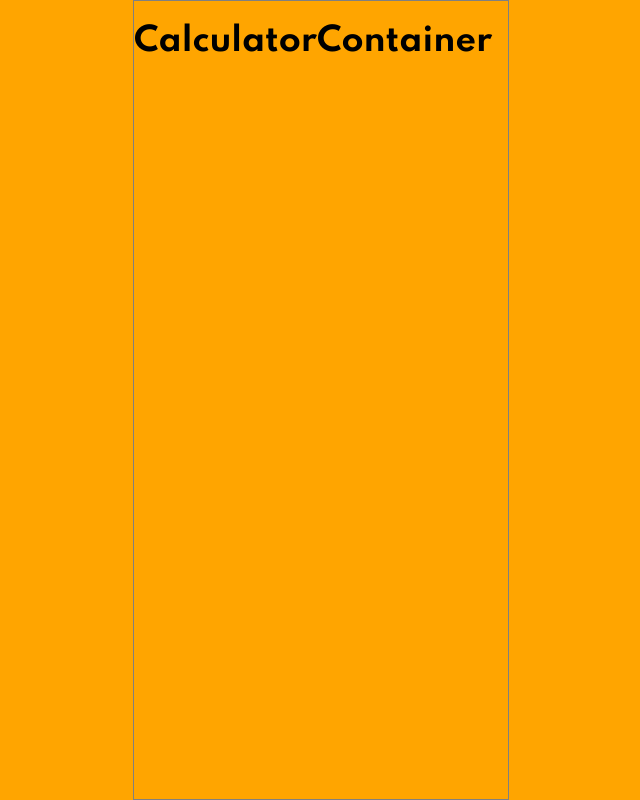
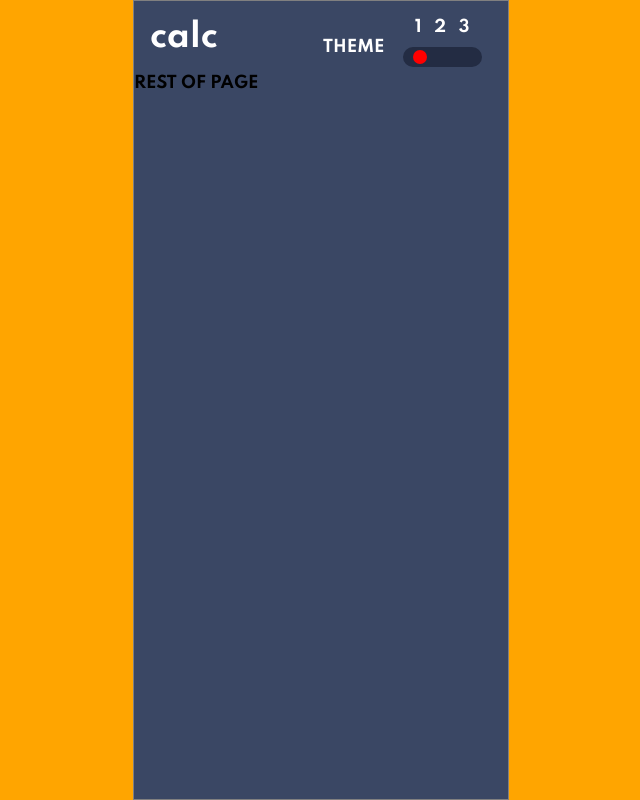
Before and after one commit to SJ47/calculator-3-theme-switcher-sc, a React (Vite) app: page / in a window 1280 px wide. Shown: the whole page, without its empty margins (319-959 px from the left). Built offline with nearby package versions, Linux system fonts and the light colour scheme.

Commit message:
switch basics in place

```diff
--- a/src/GlobalStyles.js
+++ b/src/GlobalStyles.js
@@ -27,11 +27,11 @@ const GlobalStyles = createGlobalStyle`
         --color-dt-key-shadow-1: hsl(224, 28%, 35%);
         --color-dt-key-bg-2: hsl(6, 63%, 50%);
         --color-dt-key-shadow-2: hsl(6, 70%, 34%);
-        --color-dt-key-bg-2: hsl(30, 25%, 89%);
-        --color-dt-key-shadow-2: hsl(28, 16%, 65%);
+        --color-dt-key-bg-3: hsl(30, 25%, 89%);
+        --color-dt-key-shadow-3: hsl(28, 16%, 65%);
 
         --color-dt-text-1: hsl(221, 14%, 31%);
-        --color-dt-text-2: hsl(0, 0, 100%);
+        --color-dt-text-2: hsl(0, 0%, 100%);
 
         // Theme 2 - light
         --color-lt-main-bg: hsl(0, 0%, 90%);
@@ -42,11 +42,11 @@ const GlobalStyles = createGlobalStyle`
         --color-lt-key-shadow-1: hsl(185, 58%, 25%);
         --color-lt-key-bg-2: hsl(25, 98%, 40%);
         --color-lt-key-shadow-2: hsl(25, 99%, 27%);
-        --color-lt-key-bg-2: hsl(45, 7%, 89%);
-        --color-lt-key-shadow-2: hsl(35, 11%, 61%);
+        --color-lt-key-bg-3: hsl(45, 7%, 89%);
+        --color-lt-key-shadow-3: hsl(35, 11%, 61%);
 
         --color-lt-text-1: hsl(60, 10%, 19%);
-        --color-lt-text-2: hsl(0, 0, 100%);
+        --color-lt-text-2: hsl(0, 0%, 100%);
 
         // Theme 3 - purple
         --color-purple-main-bg: hsl(268, 75%, 9%);
@@ -57,15 +57,15 @@ const GlobalStyles = createGlobalStyle`
         --color-purple-key-shadow-1: hsl(285, 91%, 52%);
         --color-purple-key-bg-2: hsl(176, 100%, 44%);
         --color-purple-key-shadow-2: hsl(177, 92%, 70%);
-        --color-purple-key-bg-2: hsl(268, 47%, 21%);
-        --color-purple-key-shadow-2: hsl(290, 70%, 36%);
+        --color-purple-key-bg-3: hsl(268, 47%, 21%);
+        --color-purple-key-shadow-3: hsl(290, 70%, 36%);
 
         --color-purple-text-1: hsl(52, 100%, 62%);
-        --color-purple-text-2: hsl(198, 20%, 13%);
-        --color-purple-text-3: hsl(0, 0, 100%);
+        --color-purple-text-3: hsl(198, 20%, 13%);
+        --color-purple-text-2: hsl(0, 0%, 100%);
 
         /* Shapes  */
-        --radius-corner: 25px;
+        --radius-25: 25px;
         --radius-corner-small: 3.6px;
     }
 
--- /dev/null
+++ b/src/components/header/Header.jsx
@@ -0,0 +1,16 @@
+import React from "react";
+import Switch from "../switch/Switch";
+import { StyledHeader, StyledLogo, StyledSwitchContainer } from "./Header.styled";
+
+const Header = ({ handleThemeSwitch }) => {
+    return (
+        <StyledHeader>
+            <StyledLogo>calc</StyledLogo>
+            <StyledSwitchContainer>
+                <Switch handleThemeSwitch={handleThemeSwitch} />
+            </StyledSwitchContainer>
+        </StyledHeader>
+    );
+};
+
+export default Header;
--- /dev/null
+++ b/src/components/header/Header.styled.js
@@ -0,0 +1,22 @@
+import styled from "styled-components";
+
+export const StyledHeader = styled.header`
+    display: flex;
+    justify-content: space-between;
+    align-items: center;
+    color: ${(props => props.theme.colors.text2)};
+    margin: 0 1em;
+`;
+
+export const StyledLogo = styled.div`
+    font-size: var(--fs-numbers);
+`;
+
+export const StyledSwitchContainer = styled.div`
+    display: flex;
+    justify-content: flex-end;
+/*
+    div {
+        cursor: pointer;
+    } */
+`;
--- /dev/null
+++ b/src/components/switch/Switch.jsx
@@ -0,0 +1,29 @@
+import React from "react";
+import { StyledSwitch } from "./Switch.styled";
+
+const Switch = ({ handleThemeSwitch }) => {
+    return (
+        <StyledSwitch>
+            <div className="theme-text">THEME</div>
+
+            <div className="numbers">
+                <div>1</div>
+                <div>2</div>
+                <div>3</div>
+            </div>
+
+            <label className="switch">
+                <input onClick={handleThemeSwitch} type="checkbox" />
+                <span className="slider round"></span>
+            </label>
+
+            {/* <div className="ball-container" onClick={handleThemeSwitch}>
+                <div className="ball">🔴</div>
+                <div className="ball">🔴</div>
+                <div className="ball">🔴</div>
+            </div> */}
+        </StyledSwitch>
+    );
+};
+
+export default Switch;
--- /dev/null
+++ b/src/components/switch/Switch.styled.js
@@ -0,0 +1,169 @@
+import styled from "styled-components";
+
+export const StyledSwitch = styled.div`
+    display: grid;
+    grid-template-columns: 3fr 1fr;
+    grid-template-rows: 1fr 1fr;
+    grid-template-areas:
+        "theme numbers"
+        "theme ball";
+
+    .theme-text {
+        grid-area: theme;
+        /* background: orange; */
+        align-self: end;
+        justify-self: end;
+        margin-right: .5em;
+
+    }
+
+    .numbers {
+        /* background: orange; */
+        grid-area: numbers;
+        display: flex;
+        padding: 0 1em;
+        justify-content: space-around;
+        align-items: center;
+
+        div:nth-child(1),div:nth-child(2),div:nth-child(3) {
+            /* background: orange; */
+            padding: 0 .4em;
+        }
+    }
+
+    /* The switch - the box around the slider */
+    .switch {
+        grid-area: ball;
+        position: relative;
+        display: inline-block;
+        width: 80%;
+        height: 20px;
+        /* background: orange; */
+    }
+
+    /* Hide default HTML checkbox */
+    .switch input {
+        opacity: 0;
+        width: 0;
+        height: 0;
+    }
+
+    /* The slider */
+    .slider {
+        position: absolute;
+        cursor: pointer;
+        top: 10px;
+        left: 10px;
+        right: -10px;
+        bottom: -10px;
+        /* background-color: #ccc; */
+        background: ${(props) => props.theme.colors.bgToggle};
+        -webkit-transition: 0.4s;
+        transition: 0.4s;
+    }
+
+    .slider:before {
+        position: absolute;
+        content: "";
+        height: 14px;
+        width: 14px;
+        left: 10px;
+        bottom: 3.5px;
+        background-color: red;
+        -webkit-transition: 0.4s;
+        transition: 0.4s;
+    }
+
+    input:checked + .slider {
+        background: ${(props) => props.theme.colors.bgToggle};
+        /* background: linear-gradient(
+            to right,
+            hsl(210, 78%, 56%),
+            hsl(146, 68%, 55%)
+        ); */
+    }
+
+    input:focus + .slider {
+        box-shadow: 0 0 1px #2196f3;
+    }
+
+    input:checked + .slider:before {
+        -webkit-transform: translateX(-19px);
+        -ms-transform: translateX(-19px);
+        transform: translateX(-19px);
+    }
+
+    input:checked + .slider:before {
+        background-color: red;
+    }
+
+    /* Rounded sliders */
+    .slider.round {
+        border-radius: 34px;
+    }
+
+    .slider.round:before {
+        border-radius: 50%;
+    }
+
+    /* .ball-container {
+        grid-area: ball;
+        display: flex;
+        width: 50%;
+        background: ${(props) => props.theme.colors.bgToggle};
+        border-radius: 25px;
+        padding: 0 3em;
+        justify-self: center;
+        cursor: pointer;
+    } */
+
+    /* .ball:nth-child(1) {
+        position: relative;
+        left: -40px;
+    }
+
+    .ball:nth-child(2) {
+        position: relative;
+        left: -40px;
+        display: none;
+    }
+
+    .ball:nth-child(3) {
+        position: relative;
+        left: -40px;
+        display: none;
+    } */
+`;
+
+/* div { */
+/* background: orange;
+display: flex;
+flex-direction: column;
+padding-left: 1em;
+background: pink; */
+
+/* div:first-of-type { */
+/* display: flex;
+flex-direction: row;
+justify-content: left;
+padding-bottom: .1em;
+background: pink; */
+
+/* div:first-of-type {
+    background: pink;
+    padding-left: .25em;
+} */
+/* } */
+
+
+/* span { */
+/* background: pink; */
+/* padding-left: 1em; */
+/* border-radius: var(--radius-25);
+padding: .25em 1.25em;
+cursor: pointer; */
+/* color: green; */
+/* content: "\1F534"; */
+/* } */
+/* } */
+// `;
--- a/src/containers/CalculatorContainer.jsx
+++ b/src/containers/CalculatorContainer.jsx
@@ -1,11 +1,80 @@
-import React from "react";
+import React, { useState } from "react";
+import { ThemeProvider } from "styled-components";
+import Header from "../components/header/Header";
 import { StyledContainer } from "./CalculatorContainer.styled";
 
+const darkTheme = {
+    colors: {
+        bgMain: "var(--color-dt-main-bg)",
+        bgToggle: "var(--color-dt-toggle-bg)",
+        bgScreen: "var(--color-dt-screen-bg)",
+        keyBg1: "var(--color-dt-key-bg-1)",
+        keyShadow1: "var(--color-dt-shadow-bg-1)",
+        keyBg2: "var(--color-dt-key-bg-2)",
+        keyShadow2: "var(--color-dt-shadow-bg-2)",
+        keyBg3: "var(--color-dt-key-bg-3)",
+        keyShadow3: "var(--color-dt-shadow-bg-3)",
+        text1: "var(--color-dt-text-1)",
+        text2: "var(--color-dt-text-2)",
+    },
+    mobile: "768px",
+};
+
+const lightTheme = {
+    colors: {
+        bgMain: "var(--color-lt-main-bg)",
+        bgToggle: "var(--color-lt-toggle-bg)",
+        bgScreen: "var(--color-lt-screen-bg)",
+        keyBg1: "var(--color-lt-key-bg-1)",
+        keyShadow1: "var(--color-lt-shadow-bg-1)",
+        keyBg2: "var(--color-lt-key-bg-2)",
+        keyShadow2: "var(--color-lt-shadow-bg-2)",
+        keyBg3: "var(--color-lt-key-bg-3)",
+        keyShadow3: "var(--color-lt-shadow-bg-3)",
+        text1: "var(--color-lt-text-1)",
+        text2: "var(--color-lt-text-2)",
+    },
+    mobile: "768px",
+};
+
+const purpleTheme = {
+    colors: {
+        bgMain: "var(--color-purple-main-bg)",
+        bgToggle: "var(--color-purple-toggle-bg)",
+        bgScreen: "var(--color-purple-screen-bg)",
+        keyBg1: "var(--color-purple-key-bg-1)",
+        keyShadow1: "var(--color-purple-shadow-bg-1)",
+        keyBg2: "var(--color-purple-key-bg-2)",
+        keyShadow2: "var(--color-purple-shadow-bg-2)",
+        keyBg3: "var(--color-purple-key-bg-3)",
+        keyShadow3: "var(--color-lt-shadow-bg-3)",
+        text1: "var(--color-purple-text-1)",
+        text2: "var(--color-purple-text-2)",
+        text3: "var(--color-purple-text-3)",
+    },
+    mobile: "768px",
+};
+
 const CalculatorContainer = () => {
+    const [theme, setTheme] = useState(darkTheme);
+
+    const handleThemeSwitch = () => {
+        // setTheme(
+        //     theme === darkTheme
+        //         ? lightTheme
+        //         : theme === lightTheme
+        //         ? purpleTheme
+        //         : darkTheme
+        // );
+    };
+
     return (
-        <StyledContainer>
-            <h1>CalculatorContainer</h1>
-        </StyledContainer>
+        <ThemeProvider theme={theme}>
+            <StyledContainer>
+                <Header handleThemeSwitch={handleThemeSwitch} />
+                <div>REST OF PAGE</div>
+            </StyledContainer>
+        </ThemeProvider>
     );
 };
 
--- a/src/containers/CalculatorContainer.styled.js
+++ b/src/containers/CalculatorContainer.styled.js
@@ -1,7 +1,10 @@
 import styled from "styled-components";
 
 export const StyledContainer = styled.div`
-    /* background: orange; */
+    background: ${(props => props.theme.colors.bgMain)};
     border: 1px solid grey;
     height: 100vh;
+    display: grid;
+    grid-template-columns: 1fr;
+    grid-template-rows: .1fr 1fr;
 `;
```
